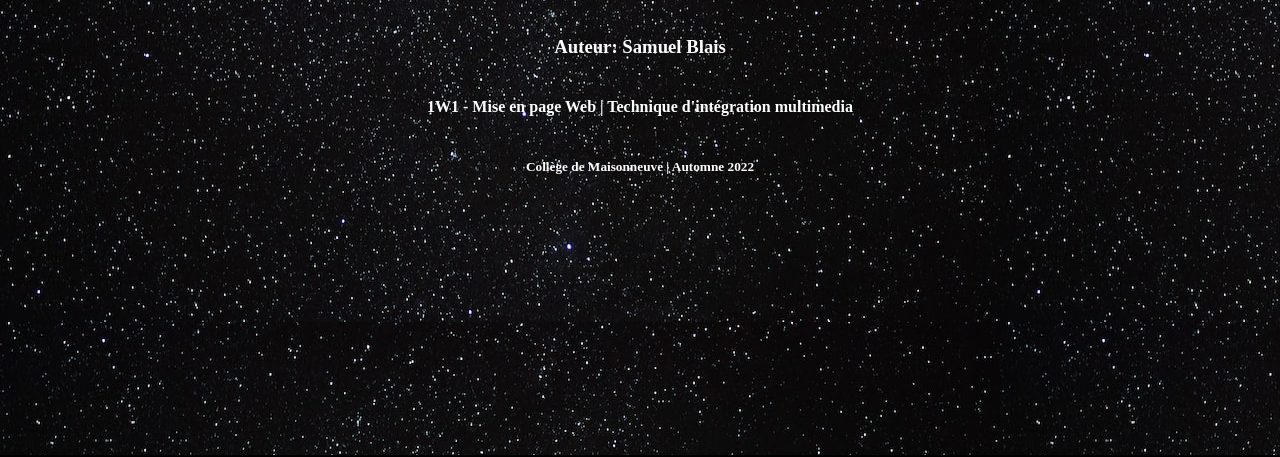
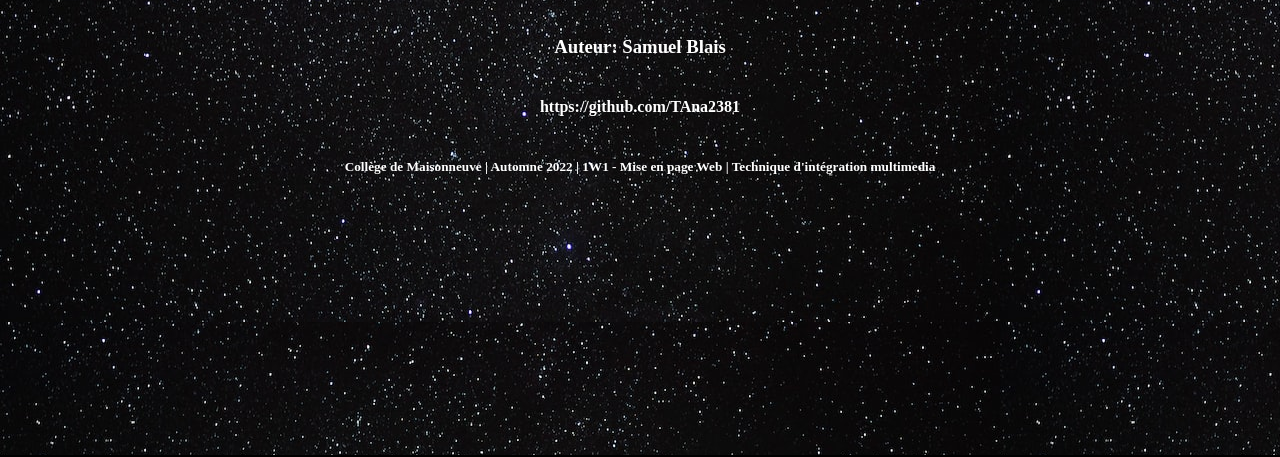
Before and after one commit to TAna2381/1W1, a plain HTML site: page index.htm in a window 1280 px wide. Shown: the part 345-802 px from the top of the page. Drawn offline with Linux system fonts and the light colour scheme.

Commit message:
s15 remise finalisée

```diff
--- a/index.htm
+++ b/index.htm
@@ -30,8 +30,8 @@
         <h1>TP2</h1>
         <h2>Le meilleur de Trek</h2>
         <h3>Auteur: Samuel Blais</h3>
-        <h4>1W1 - Mise en page Web | Technique d'intégration multimedia</h4>
-        <h5>Collège de Maisonneuve | Automne 2022</h5>
+        <h4>https://github.com/TAna2381</h4>
+        <h5>Collège de Maisonneuve | Automne 2022 | 1W1 - Mise en page Web | Technique d'intégration multimedia</h5>
     </section>
     <!-- /////// Inscription-->
     <section id="inscription">
```
